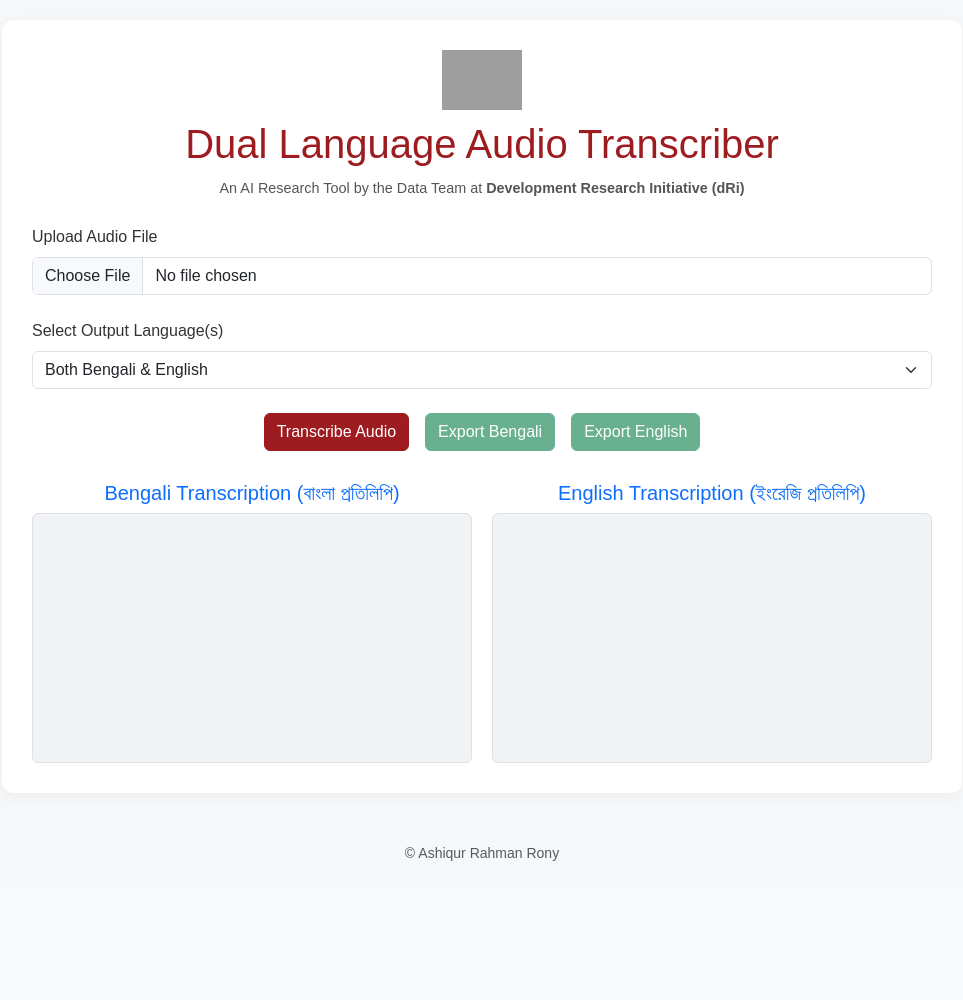
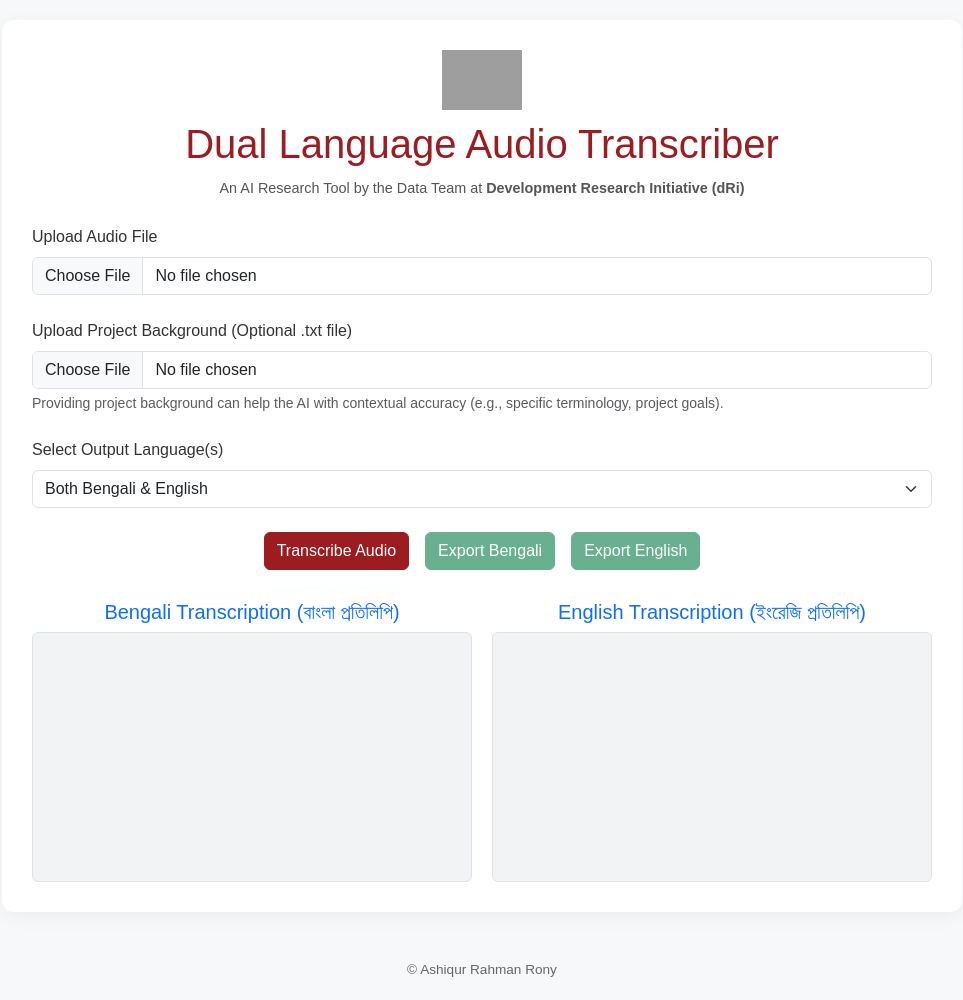
Before and after one commit to ashikpydev/transcriber, a Flask app: page / in a window 1280 px wide. Shown: the whole page, without its empty margins (158-1121 px from the left). Before the commit the page ends 861 px from the top, so only its background shows below. Run offline with Flask 3, Linux system fonts and the light colour scheme; parts of the project's set-up code (start-up, migrations or seed data) failed here and were passed over; grey boxes are pictures that could not be loaded.

Commit message:
frontend upadate

```diff
--- a/app.py
+++ b/app.py
@@ -9,19 +9,10 @@ import re
 # For Word document generation
 from docx import Document
 
-# --- NO FFMPEG/PYDUB CONFIGURATION NEEDED ---
-# All pydub-related imports, FFmpeg_PATH, FFPROBE_PATH, and AudioSegment usage are removed.
-# This eliminates any local dependencies on FFmpeg.
-
 app = Flask(__name__)
 
 # --- Gemini API Key Configuration ---
-# WARNING: Storing API keys directly in code is NOT recommended for production environments.
-# For local development and personal use, it might be convenient.
-# For deployment, ALWAYS use environment variables or a secure secret management system.
-# Correct environment variable loading
-
-GEMINI_API_KEY = os.getenv("gemini_key")
+GEMINI_API_KEY = "AIzaSyBm3_ONSAwe0WngYxURh0ATQ6LNsx5tWWo"
 genai.configure(api_key=GEMINI_API_KEY)
 
 if not GEMINI_API_KEY:
@@ -38,7 +29,8 @@ def index():
 def transcribe_audio():
     """
     Handles the audio file upload, performs transcription based on language preference,
-    and returns the result.
+    and returns the result. It can now also take an optional project background text file
+    to provide context for the transcription.
     """
     selected_language = request.form.get('language', 'both') # Get selected language from form data
 
@@ -52,6 +44,7 @@ def transcribe_audio():
     temp_dir = None
     audio_part = None
     temp_input_audio_path = None
+    temp_background_path = None # Added for background file cleanup
 
     try:
         request_id = int(time.time())
@@ -69,6 +62,17 @@ def transcribe_audio():
         temp_input_audio_path = os.path.join(temp_dir, f"input_audio{extension}")
         audio_file_storage.save(temp_input_audio_path)
         print(f"Uploaded audio saved locally to: {temp_input_audio_path}")
+
+        # --- Handle optional background file ---
+        project_background_text = ""
+        if 'background_file' in request.files and request.files['background_file'].filename != '':
+            background_file_storage = request.files['background_file']
+            temp_background_path = os.path.join(temp_dir, "project_background.txt")
+            background_file_storage.save(temp_background_path)
+            with open(temp_background_path, 'r', encoding='utf-8') as f:
+                project_background_text = f.read()
+            print(f"Loaded project background from: {temp_background_path}")
+        # --- End background file handling ---
 
         print("Attempting to transcribe the entire audio in a single API request using Gemini 2.5 Pro.")
 
@@ -96,9 +100,9 @@ def transcribe_audio():
         bengali_transcription_text = ""
         english_transcription_text = ""
 
-        # --- Conditional Transcription based on User Selection ---
+        # --- Conditional Transcription based on User Selection and Contextualization ---
         if selected_language in ['bengali', 'both']:
-            prompt_bengali = """
+            base_prompt_bengali = """
             This is an audio recording of a qualitative research interview (either a Key Informant Interview (KII) or In-Depth Interview (IDI)).
             Please transcribe the entire audio into Bengali, including very detailed timestamps and speaker identification.
             For speaker identification, use "Speaker A", "Speaker B", "Speaker C", etc.
@@ -110,17 +114,31 @@ def transcribe_audio():
             Example output format:
             [00:00:05] Speaker A: আপনি কেমন আছেন?
             [00:00:10] Speaker B: আমি ভালো আছি, ধন্যবাদ। [হাসছে]
-            [00:00:15] Speaker A: আপনার গবেষণার বিষয় কি?
-            [00:00:22] Speaker B: (কিছুক্ষণ নীরবতা) এটি একটি জটিল বিষয়। [কাঁদছে]
+            [00:00:15] Speaker A: আপনার গবেষণার বিষয় কি?
+            [00:00:22] Speaker B: (কিছুক্ষণ নীরবতা) এটি একটি জটিল বিষয়। [কাঁদছে]
             [00:01:00] Speaker A: পরবর্তী প্রশ্ন...
             """
+
+            prompt_bengali = base_prompt_bengali
+            if project_background_text:
+                prompt_bengali = f"""
+                PROJECT BACKGROUND INFORMATION (for context and terminology):
+                ---
+                {project_background_text}
+                ---
+
+                Now, process the audio based on the following instructions:
+
+                {base_prompt_bengali}
+                """
+
             print("Sending Bengali transcription request to Gemini API...")
             response_bengali = model.generate_content([prompt_bengali, audio_part])
             bengali_transcription_text = response_bengali.text
             print("Bengali transcription received.")
 
         if selected_language in ['english', 'both']:
-            prompt_english = """
+            base_prompt_english = """
             This is an audio recording of a qualitative research interview (either a Key Informant Interview (KII) or In-Depth Interview (IDI)) conducted in Bengali.
             Your task is to provide a **COMPLETE AND EXHAUSTIVE TRANSCRIPTION AND TRANSLATION** of the entire audio into English.
 
@@ -146,6 +164,20 @@ def transcribe_audio():
             [00:00:22] Speaker B: (A brief silence) Well, it's quite a complex subject, actually. [Crying]
             [00:01:00] Speaker A: Moving on to the next question...
             """
+
+            prompt_english = base_prompt_english
+            if project_background_text:
+                prompt_english = f"""
+                PROJECT BACKGROUND INFORMATION (for context and terminology):
+                ---
+                {project_background_text}
+                ---
+
+                Now, process the audio based on the following instructions:
+
+                {base_prompt_english}
+                """
+
             print("Sending English transcription request to Gemini API...")
             response_english = model.generate_content([prompt_english, audio_part])
             english_transcription_text = response_english.text
@@ -169,6 +201,13 @@ def transcribe_audio():
                 print(f"Cleaned up local temporary input audio file: {temp_input_audio_path}")
             except Exception as cleanup_e:
                 print(f"WARNING: Error deleting temporary input audio file {temp_input_audio_path}: {cleanup_e}")
+
+        if temp_background_path and os.path.exists(temp_background_path): # Cleanup background file
+            try:
+                os.remove(temp_background_path)
+                print(f"Cleaned up local temporary background file: {temp_background_path}")
+            except Exception as cleanup_e:
+                print(f"WARNING: Error deleting temporary background file {temp_background_path}: {cleanup_e}")
 
         if temp_dir and os.path.exists(temp_dir):
             try:
--- /dev/null
+++ b/tempCodeRunnerFile.py
@@ -0,0 +1 @@
+API
--- a/templates/index.html
+++ b/templates/index.html
@@ -5,7 +5,6 @@
     <meta name="viewport" content="width=device-width, initial-scale=1.0">
     <title>dRi Dual Language Audio Transcriber</title>
 
-    <!-- Bootstrap CSS -->
     <link href="https://cdn.jsdelivr.net/npm/bootstrap@5.3.3/dist/css/bootstrap.min.css" rel="stylesheet">
     <script src="https://cdn.jsdelivr.net/npm/bootstrap@5.3.3/dist/js/bootstrap.bundle.min.js"></script>
 
@@ -82,6 +81,12 @@
             background-color: #218838;
             border-color: #218838;
         }
+        small {
+            font-size: 0.85em;
+            color: #666;
+            margin-top: 5px;
+            display: block;
+        }
     </style>
 </head>
 <body>
@@ -93,6 +98,12 @@
         <div class="mb-4">
             <label for="audioFile" class="form-label">Upload Audio File</label>
             <input class="form-control" type="file" id="audioFile" accept="audio/*">
+        </div>
+
+        <div class="mb-4">
+            <label for="backgroundFile" class="form-label">Upload Project Background (Optional .txt file)</label>
+            <input class="form-control" type="file" id="backgroundFile" accept=".txt">
+            <small class="form-text text-muted">Providing project background can help the AI with contextual accuracy (e.g., specific terminology, project goals).</small>
         </div>
 
         <div class="mb-4">
@@ -140,37 +151,48 @@
         const englishTranscriptionResultDiv = document.getElementById('englishTranscriptionResult');
         const loadingDiv = document.getElementById('loading');
         const audioFileInput = document.getElementById('audioFile');
-        const languageSelect = document.getElementById('languageSelect'); // Get language select element
+        const backgroundFileInput = document.getElementById('backgroundFile'); // New: Get background file input
+        const languageSelect = document.getElementById('languageSelect');
 
-        // Function to update button visibility based on selected language
         function updateExportButtonVisibility(bengaliAvailable, englishAvailable) {
             exportBengaliButton.disabled = !bengaliAvailable;
             exportEnglishButton.disabled = !englishAvailable;
         }
 
         async function transcribeAudio() {
-            const file = audioFileInput.files[0];
-            const selectedLanguage = languageSelect.value; // Get selected language
+            const audioFile = audioFileInput.files[0];
+            const backgroundFile = backgroundFileInput.files[0]; // New: Get background file
+            const selectedLanguage = languageSelect.value;
 
-            if (!file) {
+            if (!audioFile) {
                 alert('Please select an audio file first.');
                 return;
             }
 
-            const MAX_FILE_SIZE_MB = 200;
-            if (file.size > MAX_FILE_SIZE_MB * 1024 * 1024) {
-                alert(`File size exceeds ${MAX_FILE_SIZE_MB}MB. Please select a smaller file.`);
+            const MAX_AUDIO_FILE_SIZE_MB = 200;
+            if (audioFile.size > MAX_AUDIO_FILE_SIZE_MB * 1024 * 1024) {
+                alert(`Audio file size exceeds ${MAX_AUDIO_FILE_SIZE_MB}MB. Please select a smaller file.`);
                 return;
             }
 
+            const MAX_BACKGROUND_FILE_SIZE_KB = 500; // Limit background file size
+            if (backgroundFile && backgroundFile.size > MAX_BACKGROUND_FILE_SIZE_KB * 1024) {
+                alert(`Background text file size exceeds ${MAX_BACKGROUND_FILE_SIZE_KB}KB. Please select a smaller text file.`);
+                return;
+            }
+
+            // Reset UI for new submission
             loadingDiv.style.display = 'block';
             bengaliTranscriptionResultDiv.textContent = '';
             englishTranscriptionResultDiv.textContent = '';
             updateExportButtonVisibility(false, false); // Disable all export buttons initially
 
             const formData = new FormData();
-            formData.append('audio', file);
-            formData.append('language', selectedLanguage); // Send selected language to backend
+            formData.append('audio', audioFile);
+            formData.append('language', selectedLanguage);
+            if (backgroundFile) { // Only append if a file is selected
+                formData.append('background_file', backgroundFile);
+            }
 
             try {
                 const response = await fetch('/transcribe', {
@@ -206,8 +228,8 @@
         }
 
         async function exportToWord(transcriptionText, endpoint, filename) {
-            if (!transcriptionText.trim()) {
-                alert('No transcription available to export. Please transcribe audio first.');
+            if (!transcriptionText.trim() || transcriptionText.includes('No transcription requested or available.') || transcriptionText.includes('Error:')) {
+                alert('No valid transcription available to export. Please transcribe audio first.');
                 return;
             }
 
```
Also changed, not shown: 1 other file.
